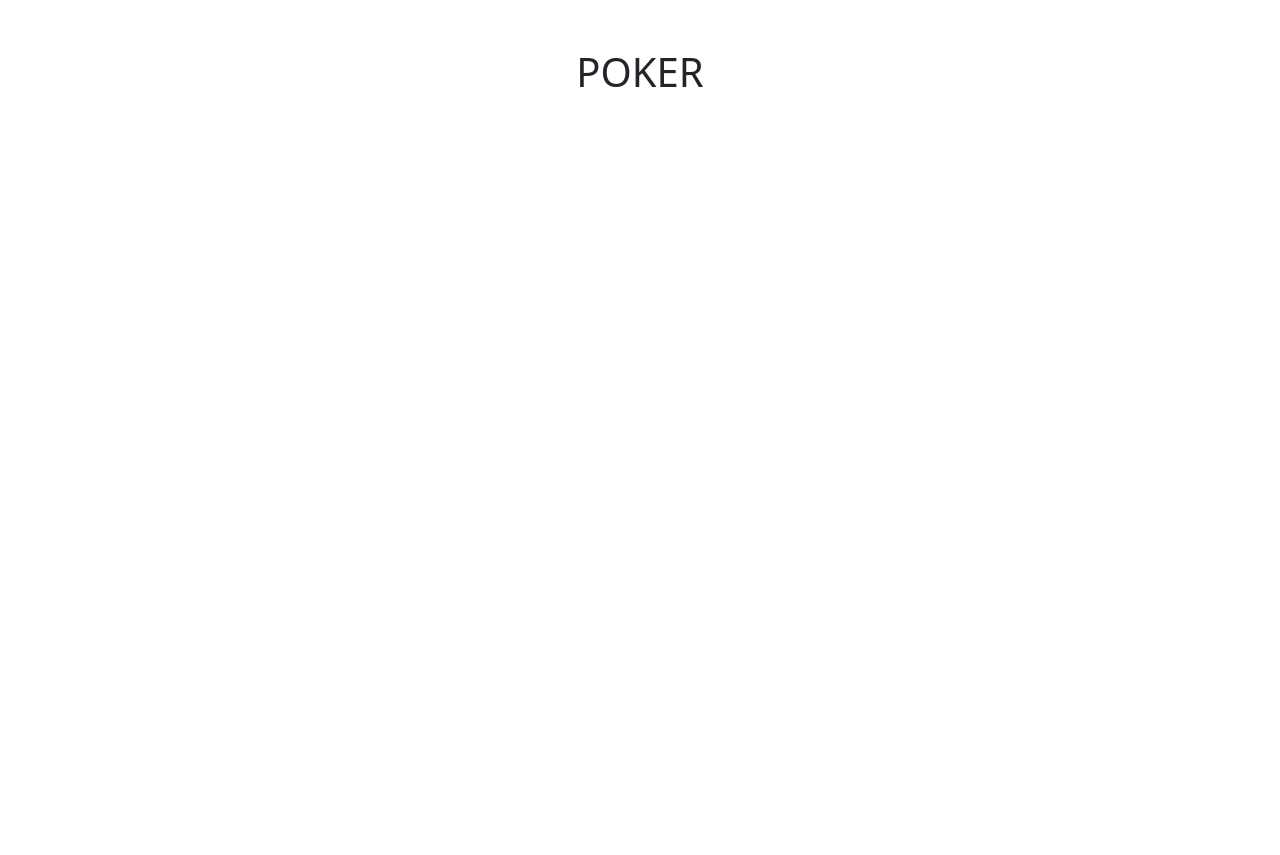
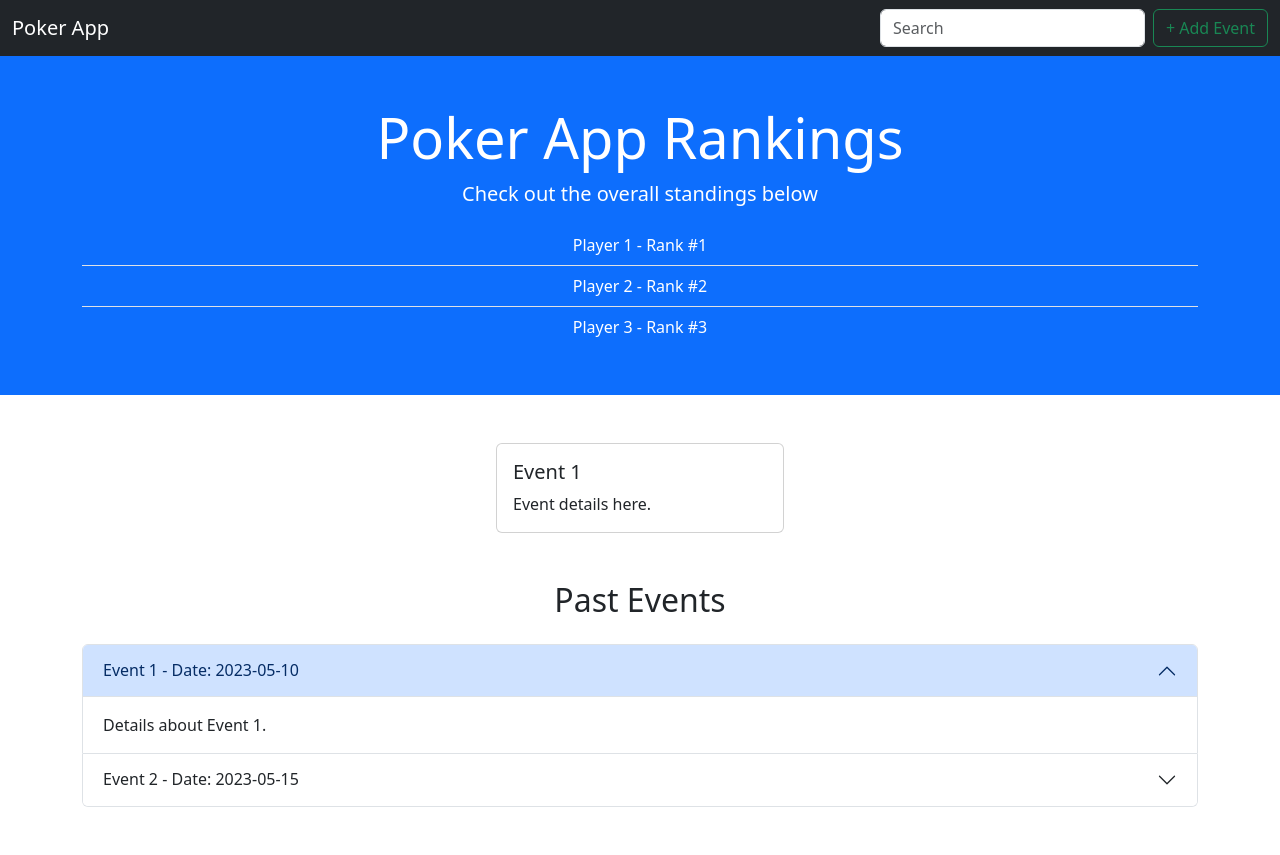
Before and after one commit to ixacin26/Poker_Events, a Django app: page / in a window 1280 px wide. Before the commit the page is almost empty. Before the commit the page ends 87 px from the top, so only its background shows below. Run offline with Django 5.2, Linux system fonts and the light colour scheme.

Commit message:
landing page designed except colors

```diff
--- a/poker_events/templates/home.html
+++ b/poker_events/templates/home.html
@@ -7,8 +7,90 @@
     <link href="https://cdn.jsdelivr.net/npm/bootstrap@5.3.0/dist/css/bootstrap.min.css" rel="stylesheet" />
   </head>
   <body>
-    <div class="container text-center mt-5">
-      <h1>POKER</h1>
+    <!-- Navbar -->
+    <nav class="navbar navbar-expand-lg navbar-dark bg-dark">
+      <div class="container-fluid">
+        <a class="navbar-brand" href="#">Poker App</a>
+        <button class="navbar-toggler" type="button" data-bs-toggle="collapse" data-bs-target="#navbarNav" aria-controls="navbarNav" aria-expanded="false" aria-label="Toggle navigation"><span class="navbar-toggler-icon"></span></button>
+        <div class="collapse navbar-collapse" id="navbarNav">
+          <ul class="navbar-nav ms-auto">
+            <li class="nav-item">
+              <input class="form-control me-2" type="search" placeholder="Search" aria-label="Search" />
+            </li>
+            <li class="nav-item">
+              <button class="btn btn-outline-success ms-2" type="button">+ Add Event</button>
+            </li>
+          </ul>
+        </div>
+      </div>
+    </nav>
+
+    <!-- Hero Section -->
+    <section class="bg-primary text-white text-center py-5">
+      <div class="container">
+        <h1 class="display-4">Poker App Rankings</h1>
+        <p class="lead">Check out the overall standings below</p>
+        <!-- Rankings List Placeholder -->
+        <ul class="list-group list-group-flush bg-primary">
+          <li class="list-group-item bg-primary text-white">Player 1 - Rank #1</li>
+          <li class="list-group-item bg-primary text-white">Player 2 - Rank #2</li>
+          <li class="list-group-item bg-primary text-white">Player 3 - Rank #3</li>
+        </ul>
+      </div>
+    </section>
+
+    <!-- Carousel Section -->
+    <div id="eventCarousel" class="carousel slide my-5" data-bs-ride="carousel">
+      <div class="carousel-inner">
+        <!-- Placeholder Cards for Events -->
+        <div class="carousel-item active">
+          <div class="card mx-auto" style="width: 18rem;">
+            <div class="card-body">
+              <h5 class="card-title">Event 1</h5>
+              <p class="card-text">Event details here.</p>
+            </div>
+          </div>
+        </div>
+        <div class="carousel-item">
+          <div class="card mx-auto" style="width: 18rem;">
+            <div class="card-body">
+              <h5 class="card-title">Event 2</h5>
+              <p class="card-text">Event details here.</p>
+            </div>
+          </div>
+        </div>
+        <!-- Additional event cards can be added here -->
+      </div>
+      <button class="carousel-control-prev" type="button" data-bs-target="#eventCarousel" data-bs-slide="prev">
+        <span class="carousel-control-prev-icon" aria-hidden="true"></span>
+        <span class="visually-hidden">Previous</span>
+      </button>
+      <button class="carousel-control-next" type="button" data-bs-target="#eventCarousel" data-bs-slide="next">
+        <span class="carousel-control-next-icon" aria-hidden="true"></span>
+        <span class="visually-hidden">Next</span>
+      </button>
     </div>
+    <!-- Accordion Section for Past Events -->
+    <section class="container my-5">
+      <h2 class="text-center mb-4">Past Events</h2>
+      <div class="accordion" id="pastEventsAccordion">
+        <!-- Event 1 -->
+        <div class="accordion-item">
+          <h2 class="accordion-header" id="headingOne"><button class="accordion-button" type="button" data-bs-toggle="collapse" data-bs-target="#collapseOne" aria-expanded="true" aria-controls="collapseOne">Event 1 - Date: 2023-05-10</button></h2>
+          <div id="collapseOne" class="accordion-collapse collapse show" aria-labelledby="headingOne" data-bs-parent="#pastEventsAccordion">
+            <div class="accordion-body">Details about Event 1.</div>
+          </div>
+        </div>
+        <!-- Event 2 -->
+        <div class="accordion-item">
+          <h2 class="accordion-header" id="headingTwo"><button class="accordion-button collapsed" type="button" data-bs-toggle="collapse" data-bs-target="#collapseTwo" aria-expanded="false" aria-controls="collapseTwo">Event 2 - Date: 2023-05-15</button></h2>
+          <div id="collapseTwo" class="accordion-collapse collapse" aria-labelledby="headingTwo" data-bs-parent="#pastEventsAccordion">
+            <div class="accordion-body">Details about Event 2.</div>
+          </div>
+        </div>
+        <!-- Additional events can be added here -->
+      </div>
+    </section>
+    <script src="https://cdn.jsdelivr.net/npm/bootstrap@5.3.0/dist/js/bootstrap.bundle.min.js"></script>
   </body>
 </html>
```
